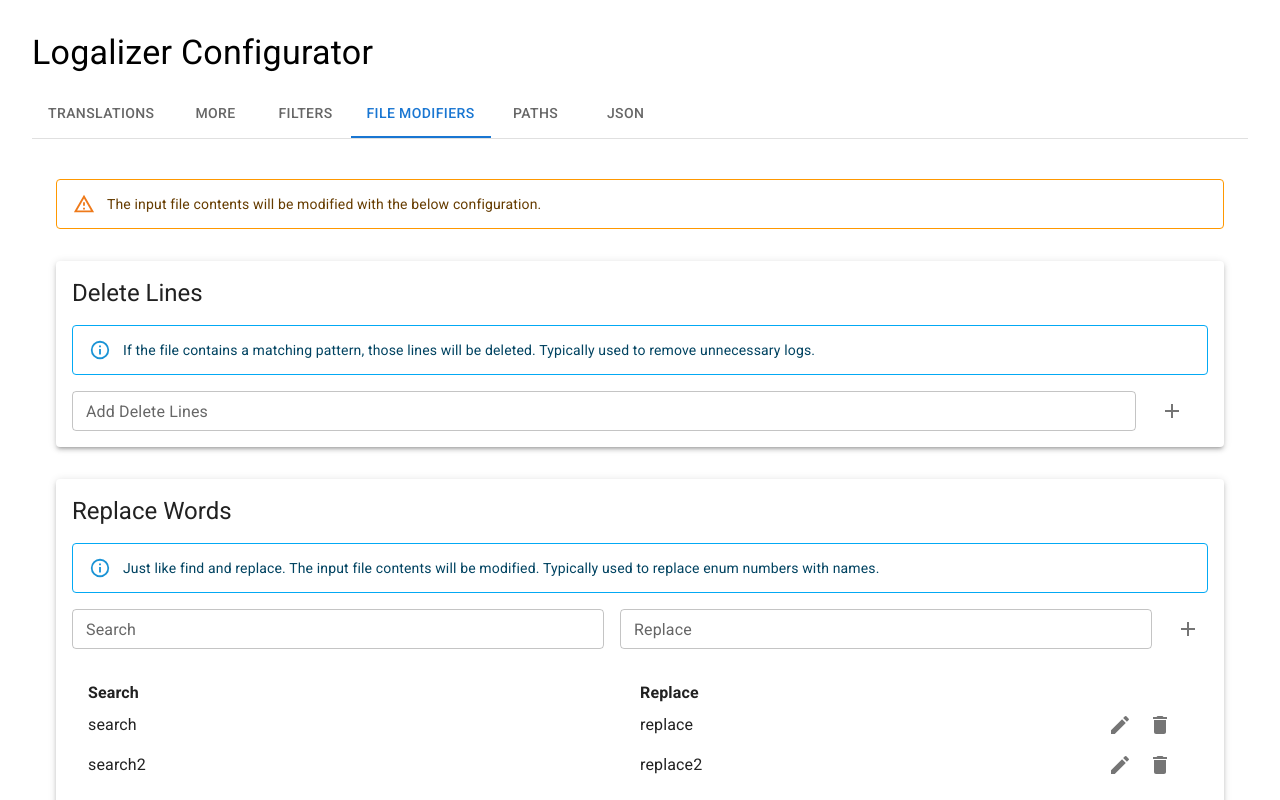
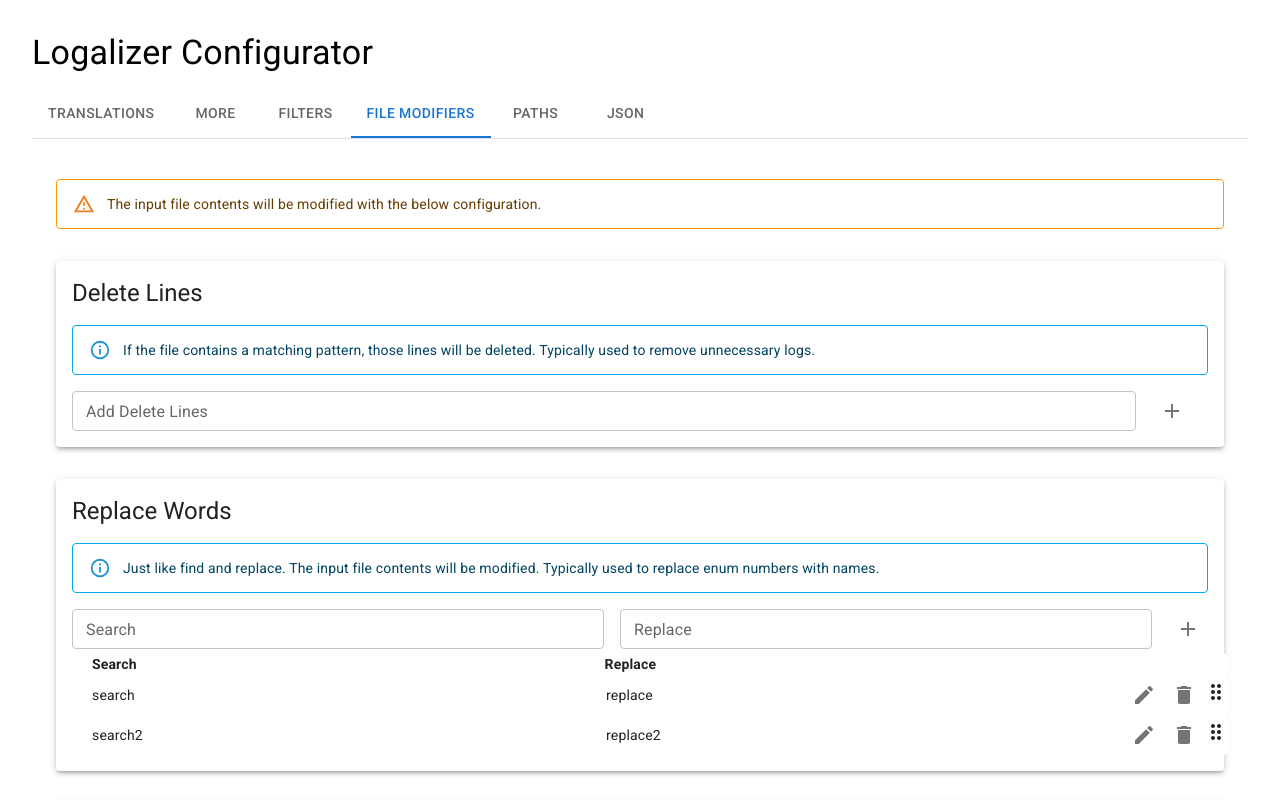
Before and after one commit to Logalizer/LogalizerConfigurator, a React (Create React App) app: page / in a window 1280 px wide. Both pictures are taken after a click on the tab "FILE MODIFIERS". Shown: the top 800 px of the page. Built offline with nearby package versions, Linux system fonts and the light colour scheme; the HTML template or start-up script is replaced by a standard one.

Commit message:
Enable drag and drop for PairArrayProvider

```diff
--- a/src/ArrayProvider.js
+++ b/src/ArrayProvider.js
@@ -1,5 +1,3 @@
-import FormControl from "@mui/material/FormControl";
-import FormControlLabel from "@mui/material/FormControlLabel";
 import TextField from "@mui/material/TextField";
 
 import Stack from "@mui/material/Stack";
@@ -10,19 +8,14 @@ import SaveIcon from "@mui/icons-material/Save";
 import AddIcon from "@mui/icons-material/Add";
 import { useState } from "react";
 import { useConfigDispatch } from "./ConfigContext.js";
-import Paper from "@mui/material/Paper";
 
 import PropTypes from "prop-types";
 import Box from "@mui/material/Box";
 
 import React from "react";
-import { Save } from "@mui/icons-material";
-import Grid from "@mui/material/Unstable_Grid2";
-import DragHandleIcon from "@mui/icons-material/DragHandle";
 import DragIndicatorIcon from "@mui/icons-material/DragIndicator";
 import { DndContext, closestCenter } from "@dnd-kit/core";
 import {
-  arrayMove,
   SortableContext,
   verticalListSortingStrategy,
 } from "@dnd-kit/sortable";
@@ -94,7 +87,6 @@ function Item({ Index, Text, id, key, EditAction, DeleteAction }) {
   const [isEditing, setIsEditing] = useState(false);
   const dispatch = useConfigDispatch();
   let ItemContent;
-  let text;
   const textInput = React.createRef();
 
   const { attributes, listeners, setNodeRef, transform, transition } =
--- a/src/ConfigContext.js
+++ b/src/ConfigContext.js
@@ -194,6 +194,14 @@ function ConfigReducer(Config, action) {
 
       return;
     }
+    case "dragged_replace_words": {
+      Config.replace_words = arrayMove(
+        Config.replace_words,
+        action.activeIndex,
+        action.overIndex
+      );
+      return;
+    }
     case "deleted_replace_words": {
       delete Config.replace_words[action.value1];
       return;
--- a/src/PairArrayProvider.js
+++ b/src/PairArrayProvider.js
@@ -3,7 +3,6 @@ import FormControlLabel from "@mui/material/FormControlLabel";
 import TextField from "@mui/material/TextField";
 import { useState } from "react";
 import { useConfigDispatch } from "./ConfigContext.js";
-import React from "react";
 import { Stack } from "@mui/material";
 import IconButton from "@mui/material/IconButton";
 import DeleteIcon from "@mui/icons-material/Delete";
@@ -20,6 +19,45 @@ import TableHead from "@mui/material/TableHead";
 import TableRow from "@mui/material/TableRow";
 
 import Grid from "@mui/material/Unstable_Grid2";
+
+import React from "react";
+import PropTypes from "prop-types";
+import Box from "@mui/material/Box";
+import DragIndicatorIcon from "@mui/icons-material/DragIndicator";
+import { DndContext, closestCenter } from "@dnd-kit/core";
+import {
+  SortableContext,
+  verticalListSortingStrategy,
+} from "@dnd-kit/sortable";
+import { useSortable } from "@dnd-kit/sortable";
+import { CSS } from "@dnd-kit/utilities";
+import { Title } from "@mui/icons-material";
+
+function ContentBox(props) {
+  const { sx, ...other } = props;
+  return (
+    <Box
+      sx={{
+        fontSize: "0.875rem",
+        ...sx,
+      }}
+      {...other}
+    />
+  );
+}
+
+ContentBox.propTypes = {
+  /**
+   * The system prop that allows defining system overrides as well as additional CSS styles.
+   */
+  sx: PropTypes.oneOfType([
+    PropTypes.arrayOf(
+      PropTypes.oneOfType([PropTypes.func, PropTypes.object, PropTypes.bool])
+    ),
+    PropTypes.func,
+    PropTypes.object,
+  ]),
+};
 
 function AddItem({ ItemName, AddAction, TitlePair }) {
   const text1Input = React.createRef();
@@ -67,12 +105,20 @@ function AddItem({ ItemName, AddAction, TitlePair }) {
   );
 }
 
-function Item({ Index, Text1, Text2, EditAction, DeleteAction }) {
+function Item({ Index, Text1, Text2, id, key, EditAction, DeleteAction }) {
   const [isEditing, setIsEditing] = useState(false);
   const dispatch = useConfigDispatch();
   let ItemContent;
   const textInput1 = React.createRef();
   const textInput2 = React.createRef();
+
+  const { attributes, listeners, setNodeRef, transform, transition } =
+    useSortable({ id: id });
+  const style = {
+    transform: CSS.Transform.toString(transform),
+    transition,
+  };
+
   const editInput1 = (
     <TextField
       id="outlined-basic"
@@ -123,44 +169,55 @@ function Item({ Index, Text1, Text2, EditAction, DeleteAction }) {
       />
     </IconButton>
   );
+
   if (isEditing) {
     ItemContent = (
       <>
-        <Grid xs={6} display="flex" alignItems="center">
-          {editInput1}
-        </Grid>
-        <Grid xs={5} display="flex" alignItems="center">
         {" "}
-          {editInput2}
-        </Grid>
-        <Grid xs={1}>
+        <ContentBox sx={{ flexGrow: 1 }}>{editInput1}</ContentBox>
+        <ContentBox sx={{ flexGrow: 1 }}>{editInput2}</ContentBox>
+        <ContentBox>
           <Stack direction="row">
             {saveButton}
             {deleteButton}
           </Stack>
-        </Grid>
+        </ContentBox>
       </>
     );
   } else {
     ItemContent = (
       <>
-        <Grid xs={6} display="flex" alignItems="center">
-          {Text1}
-        </Grid>
-        <Grid xs={5} display="flex" alignItems="center">
-          {" "}
-          {Text2}
-        </Grid>
-        <Grid xs={1}>
+        <ContentBox sx={{ flexGrow: 1 }}>{Text1}</ContentBox>
+        <ContentBox sx={{ flexGrow: 1 }}>{Text2}</ContentBox>
+
+        <ContentBox>
           <Stack direction="row">
             {editButton}
             {deleteButton}
           </Stack>
-        </Grid>
+        </ContentBox>
       </>
     );
   }
-  return <>{ItemContent}</>;
+  return (
+    <>
+      <Box
+        ref={setNodeRef}
+        style={style}
+        sx={{
+          display: "flex",
+          bgcolor: "background.paper",
+          borderRadius: 1,
+          alignItems: "center",
+        }}
+      >
+        {ItemContent}
+        <div className="dragHandle" {...attributes} {...listeners}>
+          <DragIndicatorIcon />
+        </div>
+      </Box>
+    </>
+  );
 }
 // Bug: Some times add is not working
 // Bug: When a big text is added then the column width gets adjusted
@@ -172,10 +229,14 @@ export default function PairArrayProvider({
   AddAction = null,
   EditAction = null,
   DeleteAction = null,
+  DragAction = null,
 }) {
+  const dispatch = useConfigDispatch();
   const add_type = "added_" + ActionPostfix;
   const edit_type = "edited_" + ActionPostfix;
   const delete_type = "deleted_" + ActionPostfix;
+  const drag_type = "dragged_" + ActionPostfix;
+
   if (AddAction === null) {
     AddAction = (text1, text2) => {
       return {
@@ -204,37 +265,75 @@ export default function PairArrayProvider({
       };
     };
   }
+  if (DragAction === null) {
+    DragAction = (activeIndex, overIndex) => {
+      return {
+        type: drag_type,
+        activeIndex: activeIndex,
+        overIndex: overIndex,
+      };
+    };
+  }
+
   let items = [];
   Data.forEach((text, i) => {
     items.push(
-      <Grid xs={12} container>
       <Item
         key={i + text[0] + text[1]}
+        id={i + text[0] + text[1]}
         Index={i}
         Text1={text[0]}
         Text2={text[1]}
         EditAction={EditAction}
         DeleteAction={DeleteAction}
       />
-      </Grid>
     );
+  });
+  let sortData = [];
+  Data.forEach((text, i) => {
+    sortData.push(i + text[0] + text[1]);
   });
 
   function DataSection() {
     if (items.length == 0) return <></>;
     return (
-      <Grid container spacing={0} sx={{ p: 2 }}>
-        <Grid xs={12} container>
-          <Grid xs={6}>
+      <div
+        style={{
+          width: "100%",
+          "padding-left": "20px",
+          "padding-right": "15px",
+          "margin-top": "5px",
+        }}
+      >
+        {" "}
+        <Box
+          sx={{
+            display: "flex",
+            bgcolor: "background.paper",
+            borderRadius: 1,
+            alignItems: "center",
+            paddingRight: 13,
+          }}
+        >
+          <ContentBox sx={{ flexGrow: 1 }}>
             <b>{TitlePair[0]}</b>
-          </Grid>
-          <Grid xs={6}>
+          </ContentBox>
+          <ContentBox sx={{ flexGrow: 1 }}>
             <b>{TitlePair[1]}</b>
-          </Grid>
-          <Grid xs="auto"></Grid>
-          {items}
-        </Grid>
-      </Grid>
+          </ContentBox>
+        </Box>
+        <DndContext
+          collisionDetection={closestCenter}
+          onDragEnd={handleDragEnd}
+        >
+          <SortableContext
+            items={sortData}
+            strategy={verticalListSortingStrategy}
+          >
+            <>{items}</>
+          </SortableContext>
+        </DndContext>
+      </div>
     );
   }
 
@@ -248,18 +347,13 @@ export default function PairArrayProvider({
       <DataSection />
     </>
   );
+  function handleDragEnd(event) {
+    const { active, over } = event;
+    if (active.id !== over.id) {
+      const activeIndex = sortData.indexOf(active.id);
+      const overIndex = sortData.indexOf(over.id);
+
+      dispatch(DragAction(activeIndex, overIndex));
     }
-
-// {
-//   DataParser(Data).map((text, i) => (
-//     <li key={i}>
-//       <Item
-//         Index={i}
-//         Text1={text.first}
-//         Text2={text.second}
-//         EditAction={EditAction}
-//         DeleteAction={DeleteAction}
-//       />
-//     </li>
-//   ))
-// }
+  }
+}
```
Lines whose indentation alone changed are shown as unchanged.
